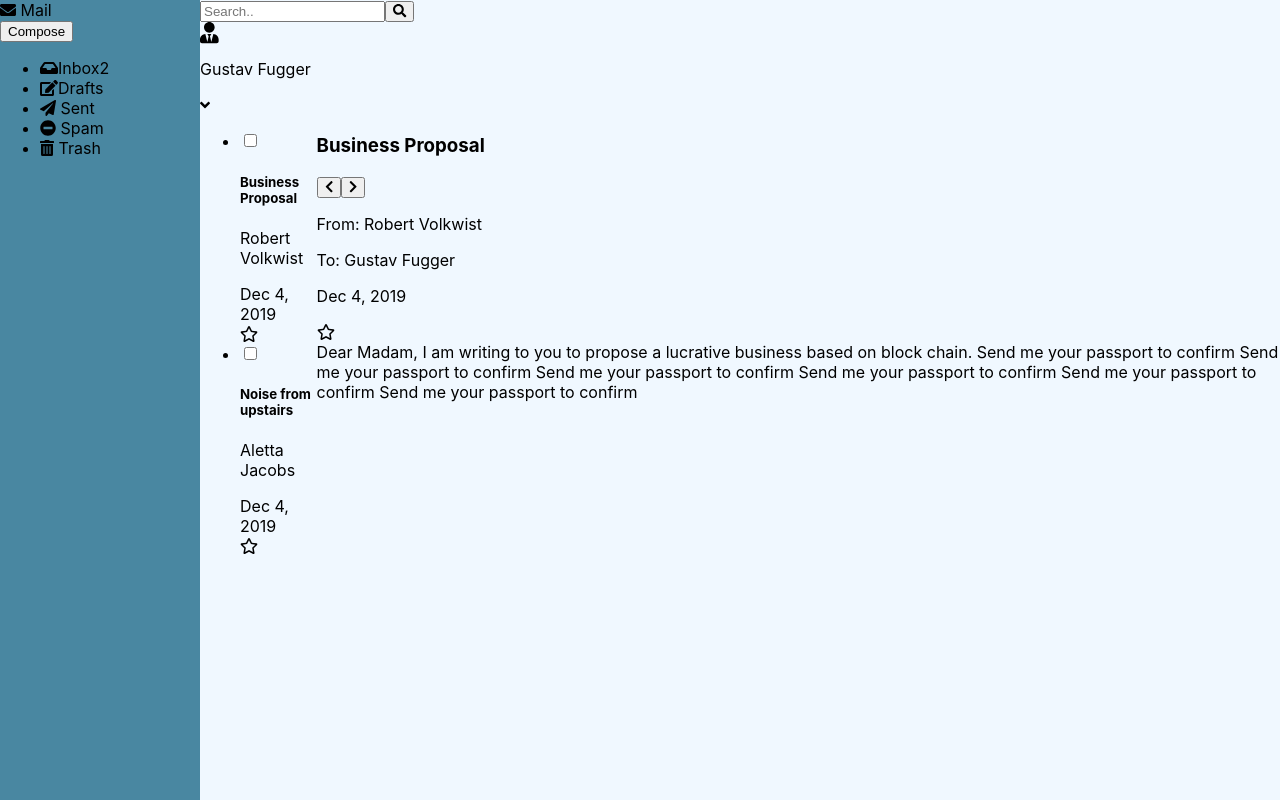
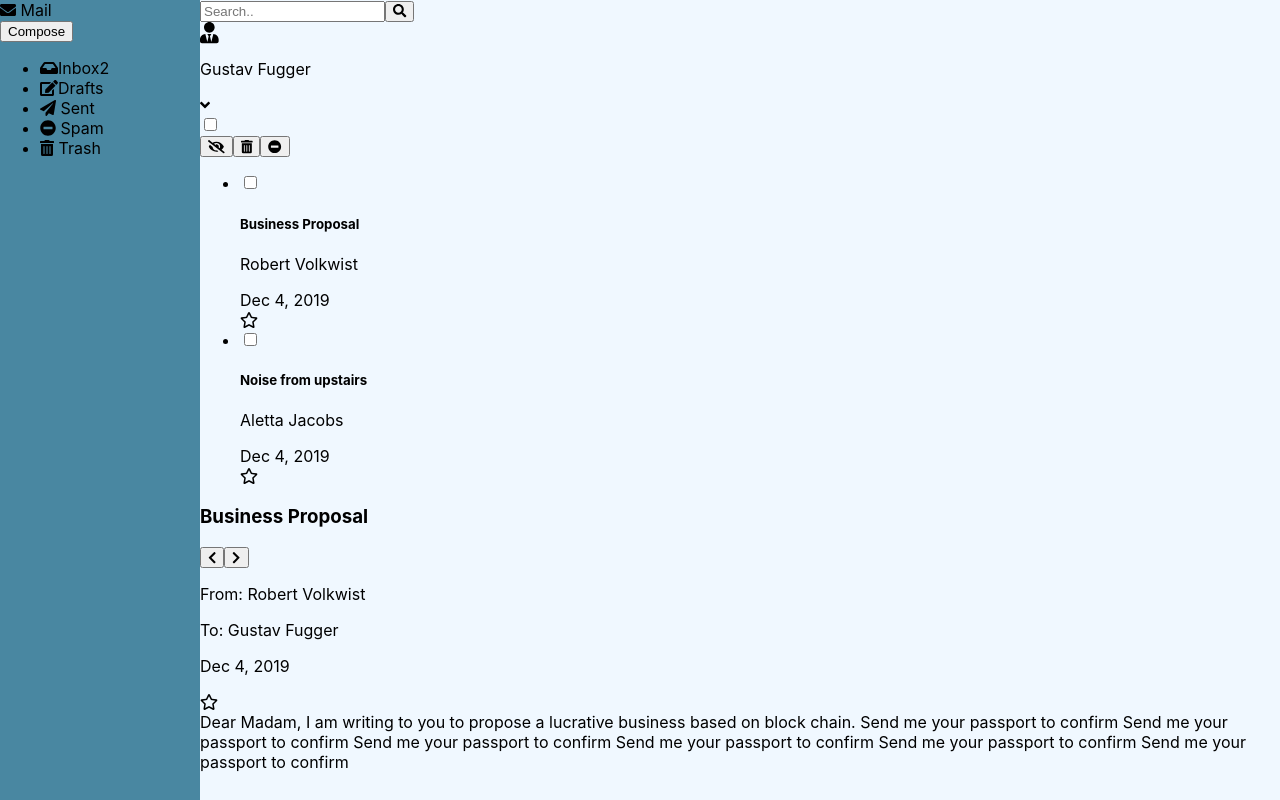
Before and after one commit to Im-perfect/mail-app-mockup, a React (Create React App) app: page / in a window 1280 px wide. Built offline with nearby package versions, Linux system fonts and the light colour scheme.

Commit message:
move email details and email list to email details container component

```diff
--- a/src/App.js
+++ b/src/App.js
@@ -3,9 +3,8 @@ import { connect } from "react-redux";
 import "./App.css";
 import "./css/main.css";
 import SideBar from "./components/SideBar";
-import EmailList from "./components/EmailList";
 import HeaderBar from "./components/HeaderBar";
-import EmailDetails from "./components/EmailDetails";
+import EmailDetailsContainer from "./components/EmailDetailsContainer";
 
 class App extends React.Component {
   state = {
@@ -28,10 +27,7 @@ class App extends React.Component {
   };
 
   selectNext = () => {
-    if (
-      this.state.selectedEmailIndex <
-      this.state.emails.length - 1
-    )
+    if (this.state.selectedEmailIndex < this.state.emails.length - 1)
       this.setState({
         selectedEmailIndex: this.state.selectedEmailIndex + 1
       });
@@ -56,14 +52,11 @@ class App extends React.Component {
           <div>
             <HeaderBar searchSubject={this.searchSubject} />
             <div className="wrapper">
-              <EmailList
+              <EmailDetailsContainer
                 emails={this.state.emails}
+                searchTerm={this.state.searchTerm}
+                emailIndex={this.state.selectedEmailIndex}
                 selectEmail={this.selectEmail}
-                searchTerm={this.state.searchTerm}
-              />
-              <EmailDetails
-                emails={this.state.emails}
-                emailIndex={this.state.selectedEmailIndex}
                 selectPrevious={this.selectPrevious}
                 selectNext={this.selectNext}
               />
--- /dev/null
+++ b/src/components/EmailDetailsContainer.js
@@ -0,0 +1,37 @@
+import React, { Component } from "react";
+import { connect } from "react-redux";
+import EmailList from "./EmailList";
+import EmailDetails from "./EmailDetails";
+import ToolBar from "./ToolBar";
+
+export class EmailDetailsContainer extends Component {
+  render() {
+    return (
+      <div>
+        <ToolBar />
+        <div>
+          <EmailList
+            emails={this.props.emails}
+            selectEmail={this.props.selectEmail}
+            searchTerm={this.props.searchTerm}
+          />
+          <EmailDetails
+            emails={this.props.emails}
+            emailIndex={this.props.emailIndex}
+            selectPrevious={this.props.selectPrevious}
+            selectNext={this.props.selectNext}
+          />
+        </div>
+      </div>
+    );
+  }
+}
+
+const mapStateToProps = state => ({});
+
+const mapDispatchToProps = {};
+
+export default connect(
+  mapStateToProps,
+  mapDispatchToProps
+)(EmailDetailsContainer);
--- a/src/components/EmailList.js
+++ b/src/components/EmailList.js
@@ -16,7 +16,7 @@ export class EmailList extends Component {
           {this.props.emails.map((mail, index) => {
             return (
               <li key={mail.date}>
-                <input type="checkbox"></input>
+                <input type="checkbox" name="email"></input>
                 <div
                   onClick={() => {
                     this.props.setEmailRead(mail.date);
--- /dev/null
+++ b/src/components/ToolBar.js
@@ -0,0 +1,32 @@
+import React, { Component } from "react";
+import { connect } from "react-redux";
+import {
+    faEyeSlash,
+    faTrashAlt,
+    faMinusCircle
+  } from "@fortawesome/free-solid-svg-icons";
+  import { FontAwesomeIcon } from "@fortawesome/react-fontawesome";
+
+export class ToolBar extends Component {
+    toggleCheckAll = () => {
+
+    }
+  render() {
+    return (
+      <div>
+        <input type="checkbox" onClick={this.toggleCheckAll} />
+        <div>
+            <button onClick={this.deleteEmail}><FontAwesomeIcon icon={faEyeSlash} /></button>
+            <button><FontAwesomeIcon icon={faTrashAlt} /></button>
+            <button><FontAwesomeIcon icon={faMinusCircle} /></button>
+        </div>
+      </div>
+    );
+  }
+}
+
+const mapStateToProps = state => ({});
+
+const mapDispatchToProps = {};
+
+export default connect(mapStateToProps, mapDispatchToProps)(ToolBar);
```
